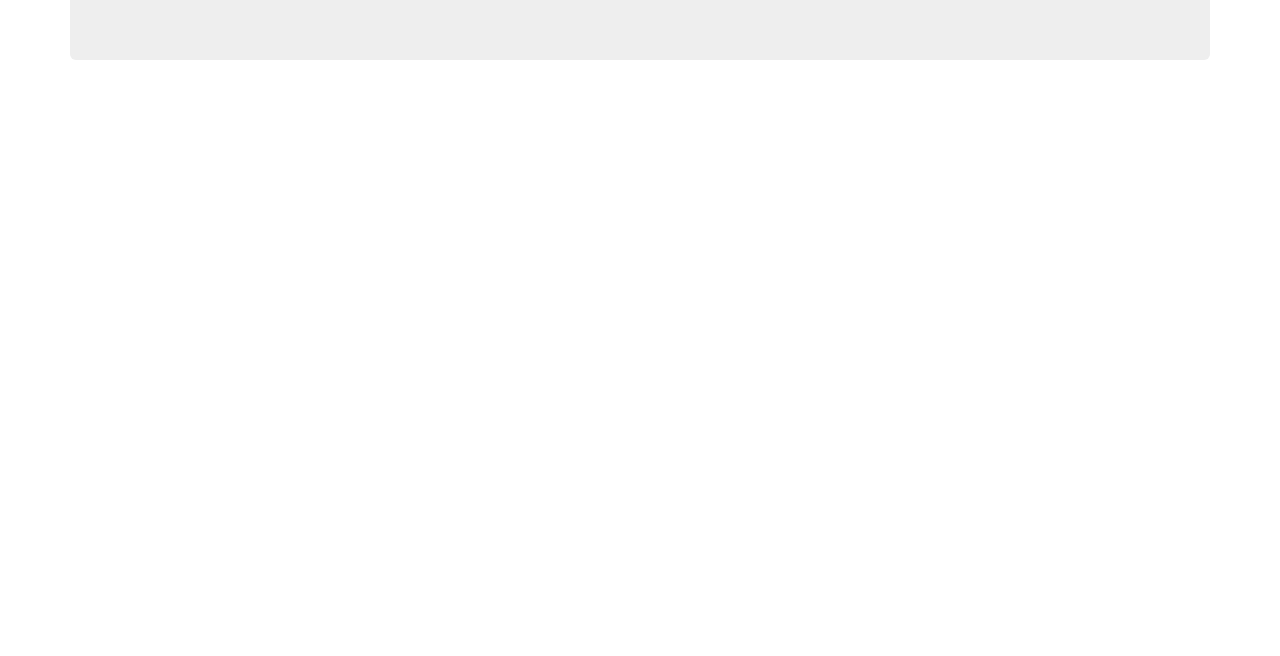
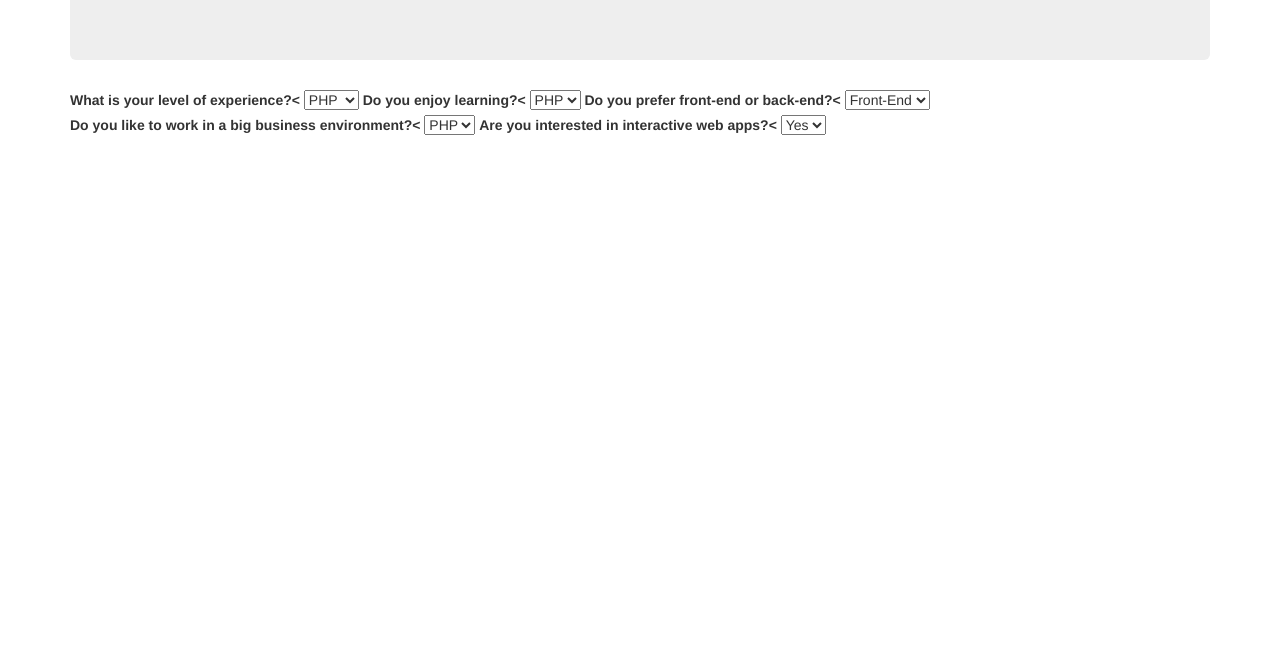
Before and after one commit to epicodus-lessons/track-suggester_backup, a plain HTML site: page Desktop/track-suggester/index.html in a window 1280 px wide. Shown: the part 144-800 px from the top of the page. Drawn offline with nearby package versions, Linux system fonts and the light colour scheme.

Commit message:
use form id to add survey questions

```diff
--- a/Desktop/track-suggester/index.html
+++ b/Desktop/track-suggester/index.html
@@ -14,7 +14,34 @@
         <h2>Which Epicodus track is best for me?</h2>
         <p>Five survey questions to find the best fit.</p>
       </div>
-
+      <form id="survey">
+        <label for="experience">What is your level of experience?<</label>
+        <select id="experience">
+          <option value="novice">PHP</option>
+          <option value="some">C#</option>
+          <option value="veteran">Ruby</option>
+        </select>
+        <label for="learning">Do you enjoy learning?<</label>
+        <select id="learning">
+          <option value="yes">PHP</option>
+          <option value="no">C#</option>
+        </select>
+        <label for="preference">Do you prefer front-end or back-end?<</label>
+        <select id="preference">
+          <option value="front-end">Front-End</option>
+          <option value="back-end">Back-End</option>
+          <option value="ruby">Ruby</option>
+        </select>
+        <label for="environment">Do you like to work in a big business environment?<</label>
+        <select id="environment">
+          <option value="yes">PHP</option>
+          <option value="no">C#</option>
+        </select>
+        <label for="web-apps">Are you interested in interactive web apps?<</label>
+        <select id="web-apps">
+          <option value="yes">Yes</option>
+          <option value="no">No</option>
+        </select>
       </div>
 
   </body>
```
